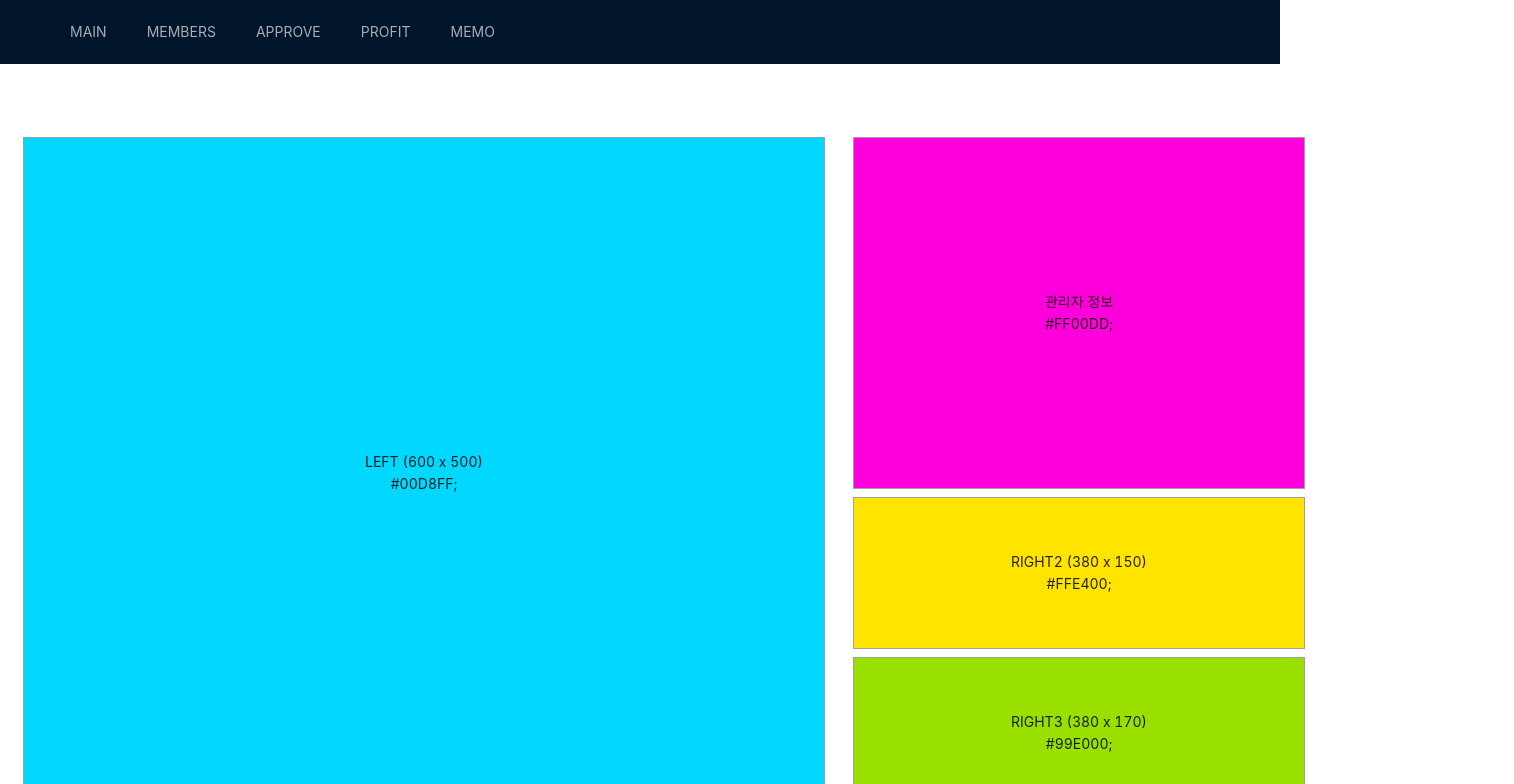
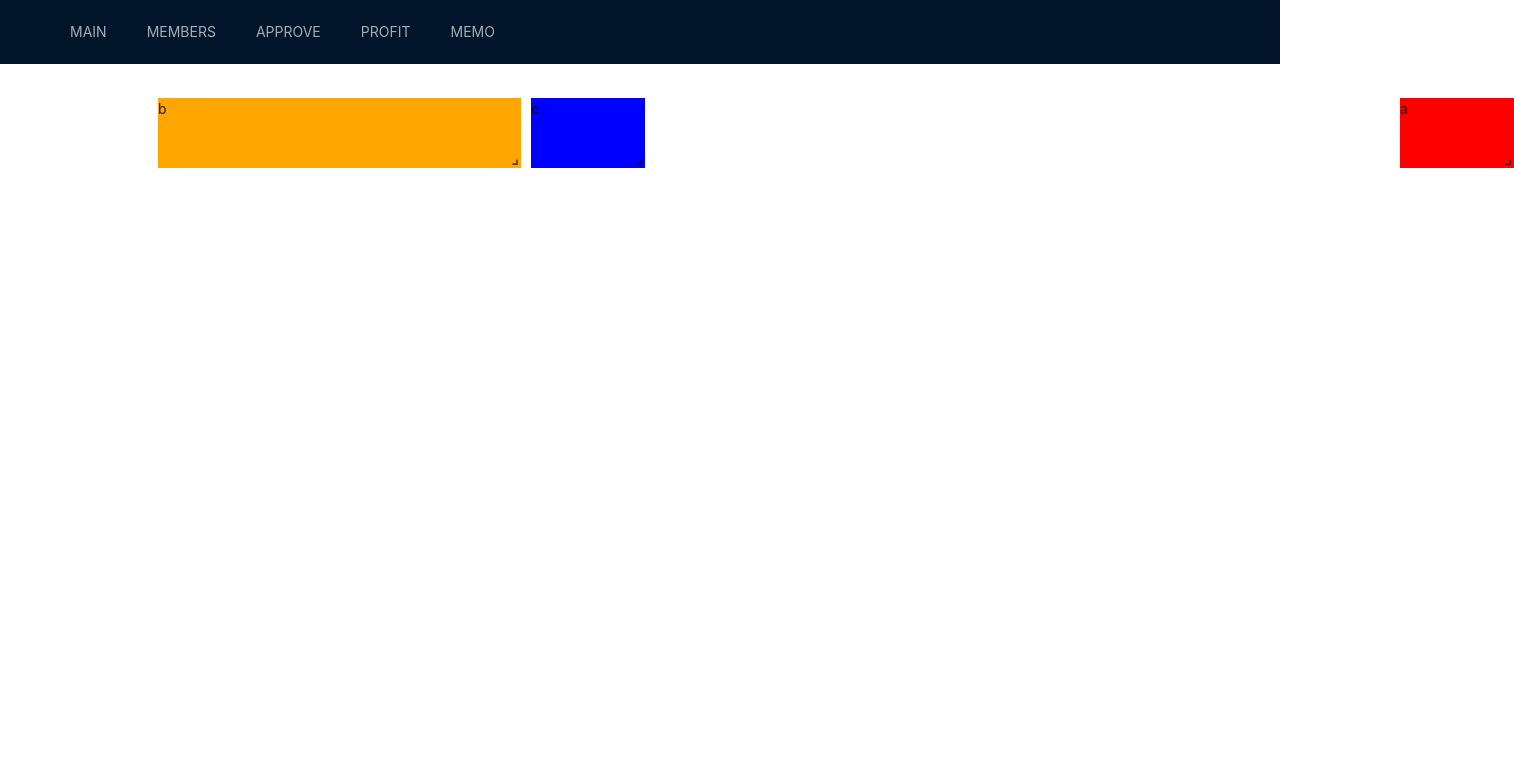
Before and after one commit to ENFT-Token/admin-client-web, a React (Create React App) app: page /home in a window 1280 px wide. Shown: the top 784 px of the page, 1514 px wide, since content can reach past the window. Built offline with nearby package versions, Linux system fonts and the light colour scheme; the HTML template or start-up script is replaced by a standard one.

Commit message:
add : react-grid-layout

```diff
--- a/package.json
+++ b/package.json
@@ -22,6 +22,7 @@
     "react-daum-postcode": "^3.0.1",
     "react-dom": "^17.0.2",
     "react-google-recaptcha": "^2.1.0",
+    "react-grid-layout": "^1.3.4",
     "react-redux": "^7.2.6",
     "react-router-dom": "6",
     "react-scripts": "5.0.0",
@@ -53,5 +54,8 @@
       "last 1 firefox version",
       "last 1 safari version"
     ]
+  },
+  "devDependencies": {
+    "@types/react-grid-layout": "^1.3.2"
   }
 }
--- a/src/page/MainPage/index.css
+++ b/src/page/MainPage/index.css
@@ -2,7 +2,7 @@
     margin: 0px;
     padding: 0px;
   }
-  .container{
+  /* .container{
     width: 1300px;
     margin: 0 auto;
   }
@@ -67,4 +67,4 @@
     height: 100px;
     background-color: #5D5D5D;
     color: #fff;
-  }
+  } */
--- a/src/page/MainPage/index.tsx
+++ b/src/page/MainPage/index.tsx
@@ -3,36 +3,30 @@ import { Layout } from 'antd';
 import styled from "styled-components";
 import "./index.css"
 
+import GridLayout from "react-grid-layout";
+import "react-grid-layout/css/styles.css";
+import "react-resizable/css/styles.css";
+export default function MainPage() {
 
-export default function MainPage() {
+  const layout = [
+    { i: "a", x: 15, y: 0, w: 1, h: 2, },
+    { i: "b", x: 1, y: 0, w: 3, h: 2, minW: 2, maxW: 4 },
+    { i: "c", x: 4, y: 0, w: 1, h: 2 }
+  ];
   return (
-    <div>
+    <div style={{}}>
+      <GridLayout
+        className="layout"
+        layout={layout}
+        cols={12}
+        rowHeight={30}
+        width={1500}
 
-      <div className="container">
-
-
-
-
-        <div className="middle">
-
-          <div className="middle-left"> <span>LEFT (600 x 500) <br /> #00D8FF;</span> </div>
-
-          <div className="middle-right">
-
-            <div className="middle-right-1"> <span>관리자 정보<br /> #FF00DD;</span> </div>
-            <div className="middle-right-2"> <span>RIGHT2 (380 x 150) <br /> #FFE400;</span> </div>
-            <div className="middle-right-3"> <span>RIGHT3 (380 x 170) <br /> #99E000;</span> </div>
-
-          </div>
-
-        </div>
-
-        <div className="bottom"> <span>BOTTOM (1000 x 100) <br /> #5D5D5D;</span> </div>
-      </div>
-
-
-
-
+      >
+        <div key="a" style={{background:"red"}}>a</div>
+        <div key="b" style={{background:"orange"}}>b</div>
+        <div key="c" style={{background:"blue"}}>c</div>
+      </GridLayout>
     </div>
   )
 }
--- a/src/page/MemoPage/index.tsx
+++ b/src/page/MemoPage/index.tsx
@@ -52,7 +52,6 @@ export default function NestedTable() {
     const bodyString = window.localStorage.getItem('body');
     setMemoList(JSON.parse(bodyString as string))
     const numStorage= JSON.parse(window.localStorage.getItem('num') as string)
-
     num.current = numStorage.current
   },[])
 
```
Also changed, not shown: 2 other files (tests, documents, lock files or other folders).
